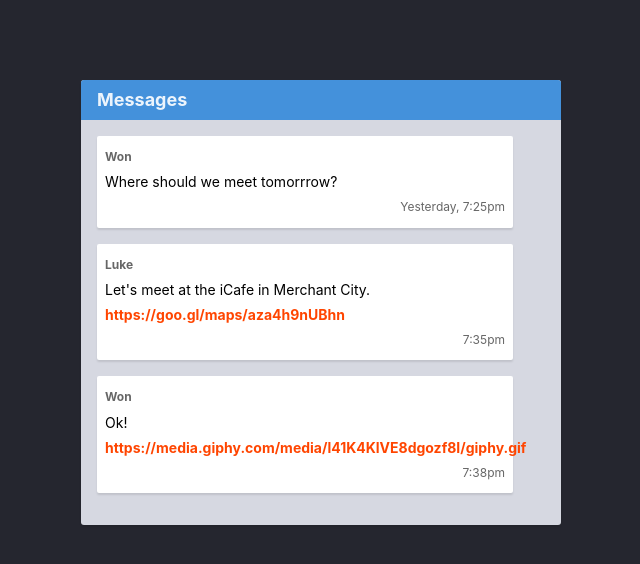
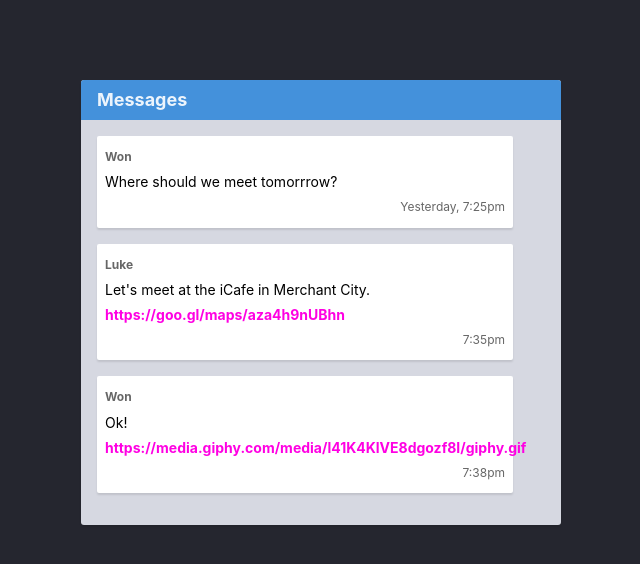
Before and after one commit to mariamoussa/gitexercise, a website: page week-3/28-git-conflict/index.html in a window 1280 px wide. Shown: the whole page, without its empty margins (319-959 px from the left). Drawn offline with Linux system fonts and the light colour scheme.

Commit message:
Completed editing links color to purple

```diff
--- a/week-3/28-git-conflict/styles.css
+++ b/week-3/28-git-conflict/styles.css
@@ -1,6 +1,6 @@
 /* Add your own CSS code below */
 .link {
-  color: orangered;
+  color: #ff00e3;
   font-weight: 700;
   text-decoration: none;
 }
```
